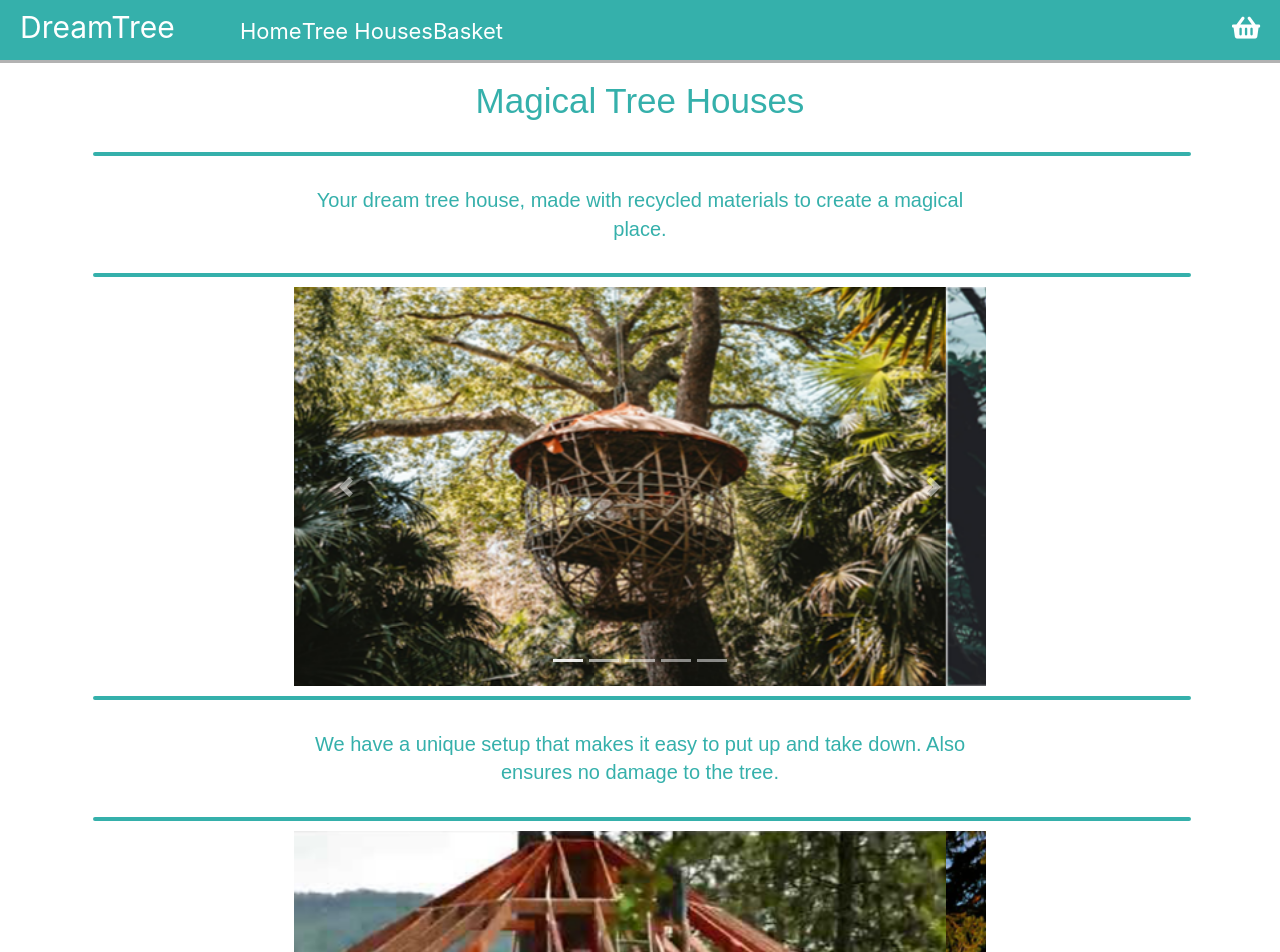
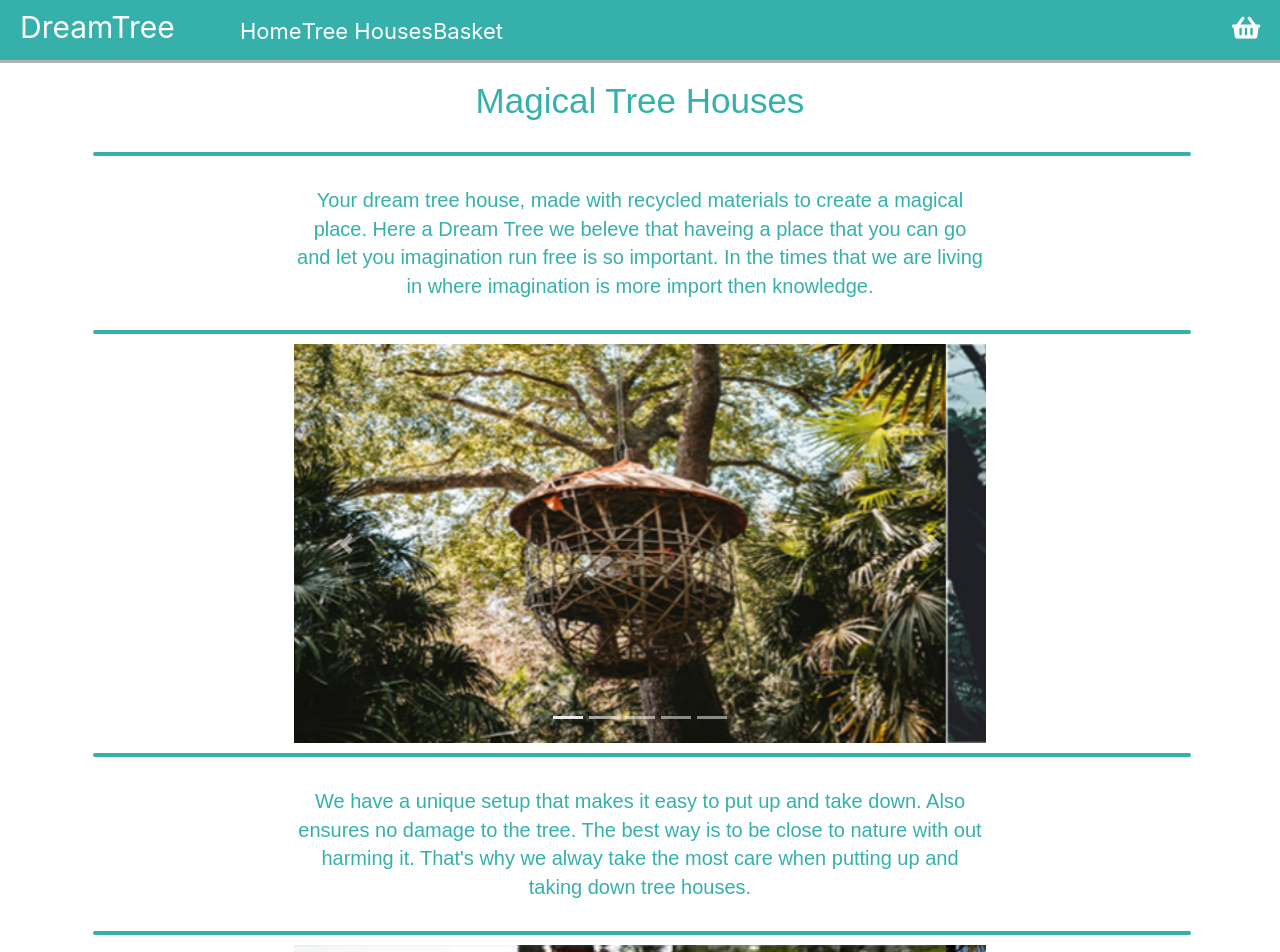
Before and after one commit to Colin-Sharp/Tree-house-shopping-basket, a React (Create React App) app: page / in a window 1280 px wide. Shown: the top 952 px of the page. Built offline with nearby package versions, Linux system fonts and the light colour scheme.

Commit message:
add more content

```diff
--- a/src/pages/Home.js
+++ b/src/pages/Home.js
@@ -18,7 +18,11 @@ const Home = () => {
       <h1>Magical Tree Houses</h1>
       <hr/>
       <section>
-        <p>Your dream tree house, made with recycled materials to create a magical place.</p>
+        <p>Your dream tree house, made with recycled materials to create a magical place.
+          Here a Dream Tree we beleve that haveing a place that you can go and let you
+          imagination run free is so important. In the times that we are living in where
+          imagination is more import then knowledge.
+        </p>
       </section>
       <hr/>
       <CarouselComponent className="carousel"
@@ -36,7 +40,8 @@ const Home = () => {
       <hr/>
       <section>
         <p>We have a unique setup that makes it easy to put up and take down. Also ensures no
-         damage to the tree.
+         damage to the tree. The best way is to be close to nature with out harming it. That's
+         why we alway take the most care when putting up and taking down tree houses.
         </p>
       <hr/>
       </section>
```
